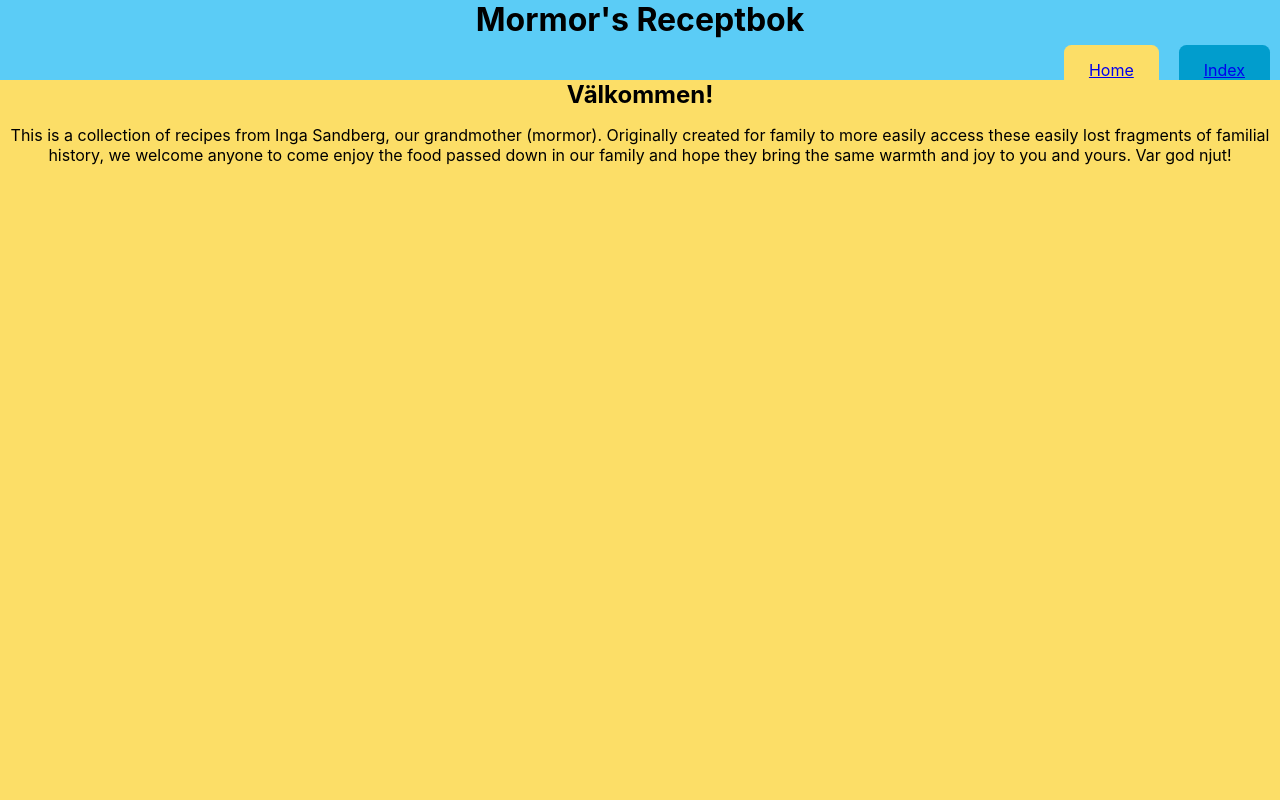
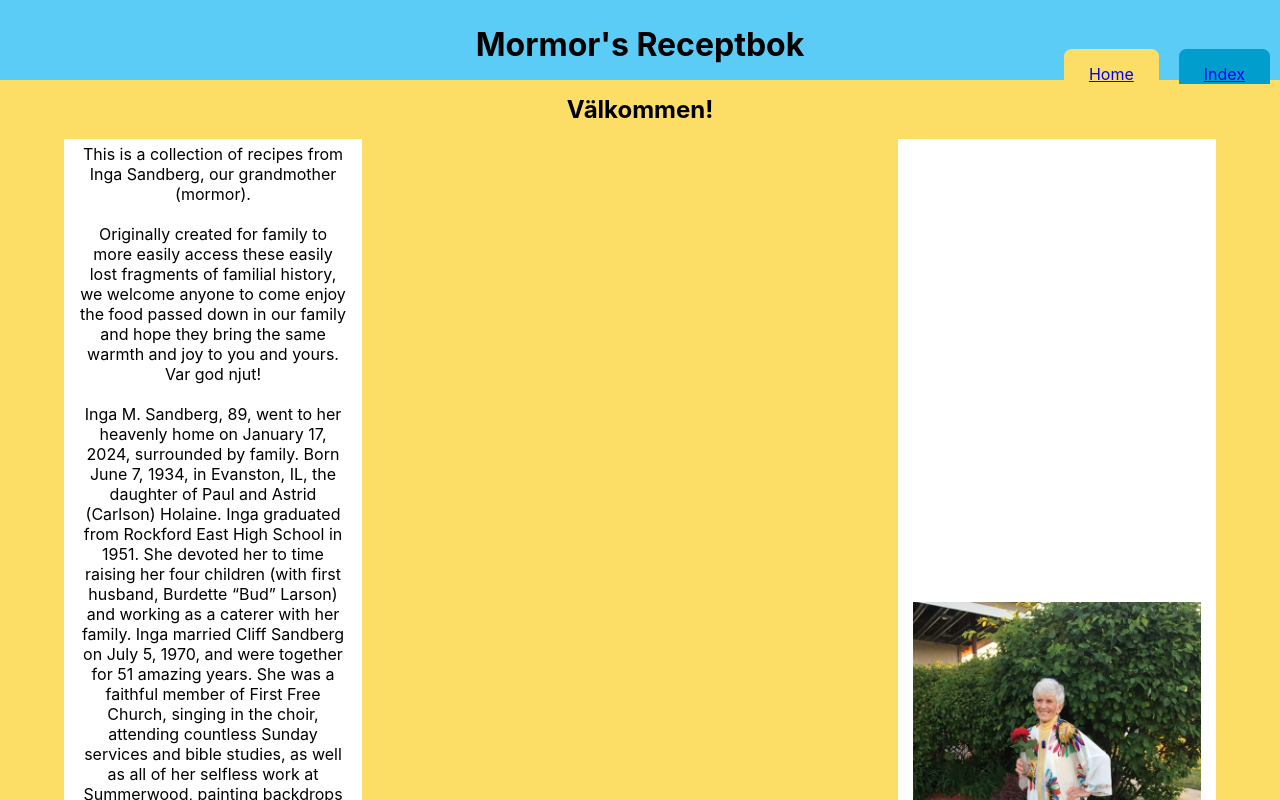
Before and after one commit to ConnorAndersonLarson/receptbok, a React (Create React App) app: page / in a window 1280 px wide. Shown: the top 800 px of the page. Built offline with nearby package versions, Linux system fonts and the light colour scheme.

Commit message:
Add recipe card, home styling

```diff
--- a/src/Header/Header.scss
+++ b/src/Header/Header.scss
@@ -11,6 +11,7 @@ header {
 
 .title {
   align-self: center;
+  padding-top: 25px;
 }
 
 .navBtn {
--- a/src/Home/Home.js
+++ b/src/Home/Home.js
@@ -1,18 +1,46 @@
 import './Home.scss';
+import Rcard from '../RecipeCard/RCard.js';
+import { useState } from 'react';
 
 function Home() {
+  const [photo, setPhoto] = useState('Inga/0.jpg');
+  const [recipe, setRecipe] = useState('..test/test_recipe.js');
 
   return(
     <main>
-      <h2>Välkommen!</h2>
-      <p>
-        This is a collection of recipes from Inga Sandberg, our grandmother (mormor).
-
-        Originally created for family to more easily access these easily lost fragments of familial history,
-        we welcome anyone to come enjoy the food passed down in our family and hope they bring the same
-        warmth and joy to you and yours. Var god njut!
-      </p>
-      <div class="img-box">
+      <div class="welcome">
+        <h2 class="welcomeTitle">Välkommen!</h2>
+        <div class="introBox">
+          <p class="welcomeText">
+            This is a collection of recipes from Inga Sandberg, our grandmother (mormor).
+            <br/>
+            <br/>
+            Originally created for family to more easily access these easily lost fragments of familial history,
+            we welcome anyone to come enjoy the food passed down in our family and hope they bring the same
+            warmth and joy to you and yours. Var god njut!
+            <br/>
+            <br/>
+            Inga M. Sandberg, 89, went to her heavenly home on January 17, 2024, surrounded by family. Born June 7, 1934, in Evanston, IL,
+            the daughter of Paul and Astrid (Carlson) Holaine. Inga graduated from Rockford East High School in 1951. She devoted her to time raising her four children
+            (with first husband, Burdette “Bud” Larson) and working as a caterer with her family. Inga married Cliff Sandberg on July 5, 1970, and were together for
+            51 amazing years. She was a faithful member of First Free Church, singing in the choir, attending countless Sunday services and bible studies, as well as
+            all of her selfless work at Summerwood, painting backdrops and designing stage sets. Swedish heritage was especially important to Inga and her sister, Polly.
+            <br/>
+            <br/>
+            Like most Swedes, her two favorite things were Christmas and coffee. Inga loved hosting parties, sharing recipes/traditions, and loved getting together with
+            family as often as she could. Her favorite pastimes were watching baseball, doing puzzles with her grandkids, cooking, painting, and gardening.
+            <br/>
+            <br/>
+            Inga loved family vacations to Eagle River, WI, trips to Fontana beach in Lake Geneva and Edwards Apple Orchard.
+            <br/>
+            <br/>
+            Inga is survived by her children, Mark (Marcia) Larson, Shari (Larry) Sparks, Jodi Kempin, Jeff (Carol) Larson, Laura (Rick) Cochuyt, Connie (Kenny) Dodson, and Bruce (Lisa) Sandberg; 20 grandchildren and many great grandchildren; brother-in-law, Kenneth Nelson; many nieces, nephews, and cousins. Predeceased by her husband, Cliff Sandberg, sister, Pauline (Holaine) Nelson, her parents, and grandparents.
+          </p>
+          <div className="homeRecipe">
+            <Rcard />
+          </div>
+          <img className="homePic" src={photo} alt="Inga Sandberg"/>
+        </div>
       </div>
     </main>
   )
--- a/src/Home/Home.scss
+++ b/src/Home/Home.scss
@@ -3,4 +3,44 @@
 main {
   background-color: $secondary1;
   height: 90vh;
+  display: flex;
+  align-items: center;
+  flex-direction: column;
+  justify-content: flex-start;
 }
+
+.welcome {
+  width: 90vw;
+  display: flex;
+  flex-direction: column;
+  align-items: center;
+  justify-content: space-between;
+}
+
+.welcomeTitle {
+  margin: 15px;
+}
+
+.introBox {
+  display: flex;
+  flex-direction: row;
+  background-color: white;
+}
+
+.welcomeText {
+  width: 25%;
+  align-self: flex-start;
+  margin: 0;
+  padding: 5px 15px;
+}
+
+.homeRecipe {
+  width: 50%;
+  background-color: $secondary1;
+}
+
+.homePic {
+  max-width: 25%;
+  align-self: center;
+  margin: 0px 15px;
+}
--- /dev/null
+++ b/src/RecipeCard/RCard.js
@@ -0,0 +1,13 @@
+import './RCard.scss';
+import { useState } from 'react';
+
+function Rcard() {
+  const [photo, setPhoto] = useState('Inga/0.jpg');
+
+  return(
+    <div class="recipeBox">
+    </div>
+  );
+}
+
+export default Rcard;
--- /dev/null
+++ b/src/RecipeCard/RCard.scss
@@ -0,0 +1 @@
+@use '../base' as *;
```
